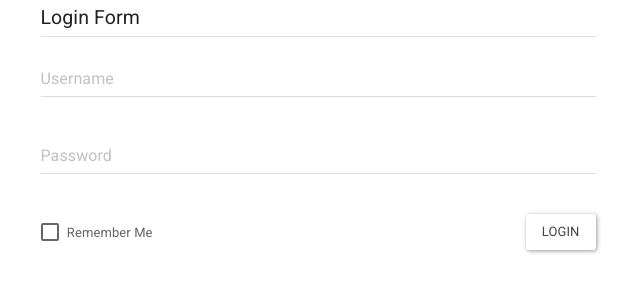
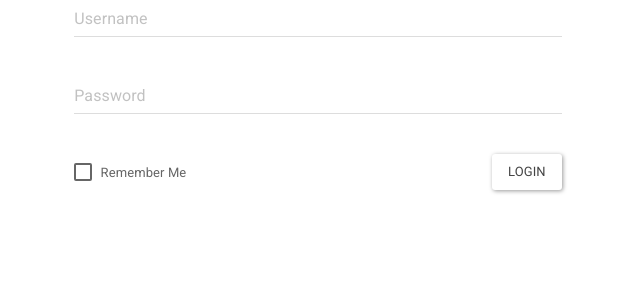
Before and after one commit to collinhaines/login-form, a website: page index.html in a window 1280 px wide. Shown: the whole page, without its empty margins (322-962 px from the left). Drawn offline with Linux system fonts and the light colour scheme.

Commit message:
Adjusted Visual Styling

```diff
--- a/index.html
+++ b/index.html
@@ -14,29 +14,23 @@
 <body>
   <div class="container">
     <div class="row">
-      <div class="col-xs-6 center-block">
+      <div class="col-xs-11 col-sm-9 col-md-7 col-lg-5 center-block">
         <form class="form-horizontal" id="login">
-          <legend>Login Form</legend>
-
           <fieldset>
             <div class="form-group">
-              <label for="username" class="col-xs-12 control-label">Username</label>
+              <label for="username" class="control-label">Username</label>
 
-              <div class="col-xs-12">
-                <input type="text" class="form-control" id="username" placeholder="Username">
-              </div>
+              <input type="text" class="form-control" id="username" placeholder="Username">
             </div>
 
             <div class="form-group">
-              <label for="password" class="col-xs-12 control-label">Password</label>
+              <label for="password" class="control-label">Password</label>
 
-              <div class="col-xs-12">
-                <input type="password" class="form-control" id="password" placeholder="Password">
-              </div>
+              <input type="password" class="form-control" id="password" placeholder="Password">
             </div>
 
             <div class="form-group">
-              <div class="col-xs-6">
+              <div class="col-xs-6" style="padding-left: 0;">
                 <div class="checkbox">
                   <label>
                     <input type="checkbox"> Remember Me
@@ -44,7 +38,7 @@
                 </div>
               </div>
 
-              <div class="col-xs-6">
+              <div class="col-xs-6" style="padding-right: 0;">
                 <button type="submit" class="btn btn-default pull-right">Login</button>
               </div>
             </div>
```
